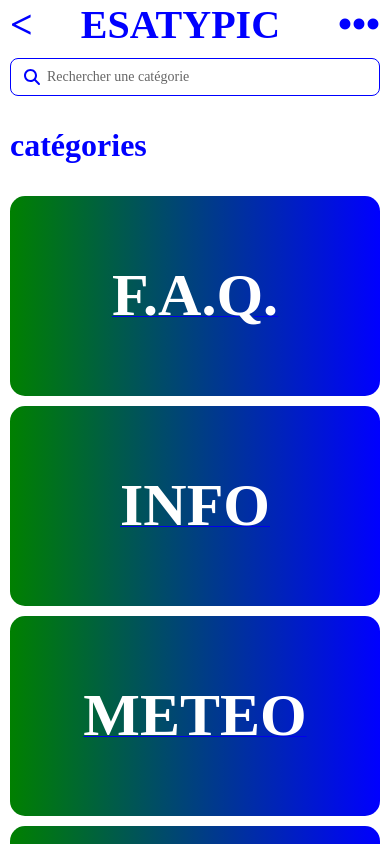
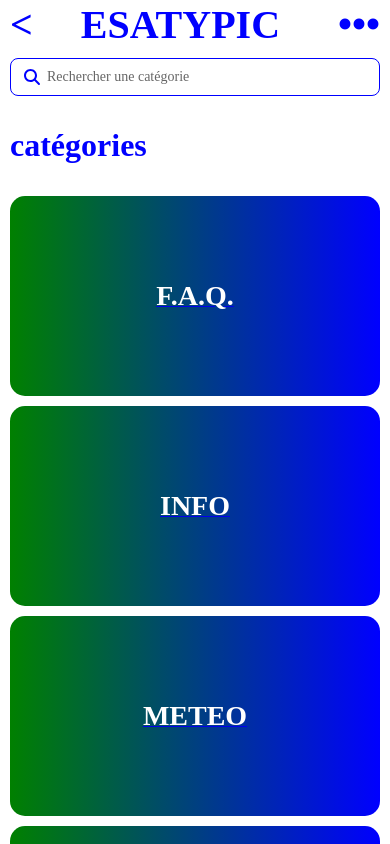
Before and after one commit to Nicojoun/comnet, a React (Create React App) app: page /categories in a window 390 px wide. Shown: the top 844 px of the page. Built offline with nearby package versions, Linux system fonts and the light colour scheme.

Commit message:
Reduce category item text on mobile

```diff
--- a/src/assets/styles/Caterolink.scss
+++ b/src/assets/styles/Caterolink.scss
@@ -14,5 +14,9 @@
     font-weight: bold;
     font-size: 60px;
     text-decoration: none;
+
+    @media (max-width: $media-queries-mobile) {
+      font-size: 28px;
+    }
   }
 }
```
